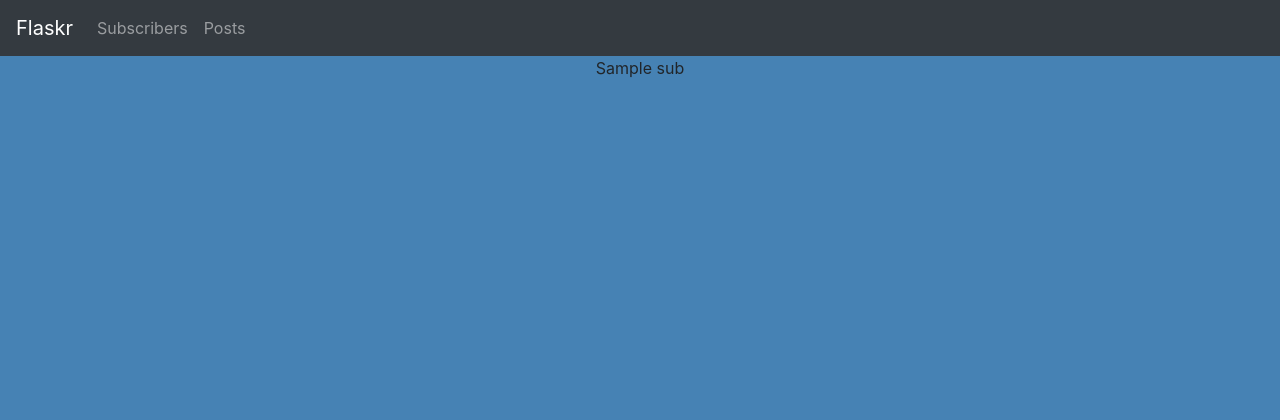
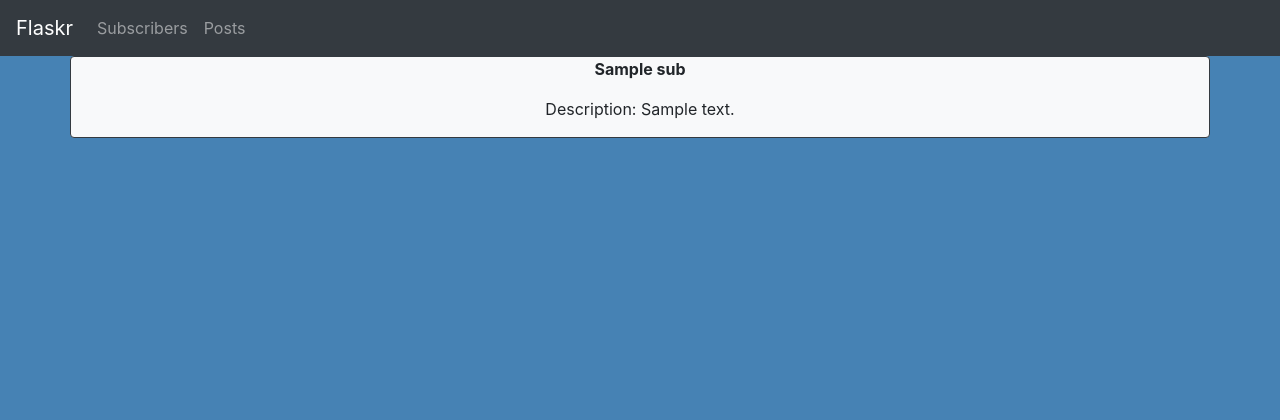
Before and after one commit to derek-oshita/flask-practice, a Flask app: template flask_practice_app/templates/subscribers.html in a window 1280 px wide. Shown: the top 420 px of the page. Run offline with Flask 2, Linux system fonts and the light colour scheme; tables that the repository leaves empty hold one stand-in row (values such as "Sample post"); the template is opened without the code that fills it: values that come from a table or form of the project are taken from there, most other values are stand-ins (such as "Sample title", 1, 10 or a date in 2020); some libraries are stand-ins or nearby versions.

Commit message:
SUPER basic styling on the subscriber cards.

```diff
--- a/flask_practice_app/models.py
+++ b/flask_practice_app/models.py
@@ -45,6 +45,7 @@ class Sub(db.Model):
         subs = Sub.query.all()
         # JSONIFY TURNS OUTPUT INTO RESPONSE OBJECT, BUT IT WASN'T ITERABLE IN TEMPLATE
         # return subs_schema.jsonify(subs)
+        # this will send a LIST
         return subs
 
 # SCHEMA SET UP USING MARSHMALLOW BECAUSE IT USES CLASSES RATHER THAN DICTIONARIES (EASY CODE REUSE AND CONFIGURATION)
--- a/flask_practice_app/routes.py
+++ b/flask_practice_app/routes.py
@@ -17,12 +17,8 @@ def hello_world():
 @app.route('/sub/<subid>', methods=['GET'])
 def create_sub(subid = None):
     if subid== None and request.method == 'GET':
-        # THIS WORKS
-        # subscribers = Sub.query.all()
-        # THIS DOES NOT
         subscribers = Sub.get_subs()
-        # return render_template('subscribers.html', subscribers=subscribers)
-        return subscribers
+        return render_template('subscribers.html', subscribers=subscribers)
     elif subid == None:
         name = request.json['name']
         description = request.json['description']
--- a/flask_practice_app/templates/subscribers.html
+++ b/flask_practice_app/templates/subscribers.html
@@ -4,10 +4,10 @@
 <!-- MAIN CONTAINER -->
 <div class="row">
 {% for sub in subscribers %}
-
-<div class="col">{{ sub.name }}</div>
-
-
+<div class="col border border-dark rounded mb-10 bg-light">
+    <p><strong>{{sub.name}}</strong></p>
+    <p>Description: {{sub.description}}</p>
+</div>
 <div class="w-100"></div>
 {% endfor %}
 </div>
```
